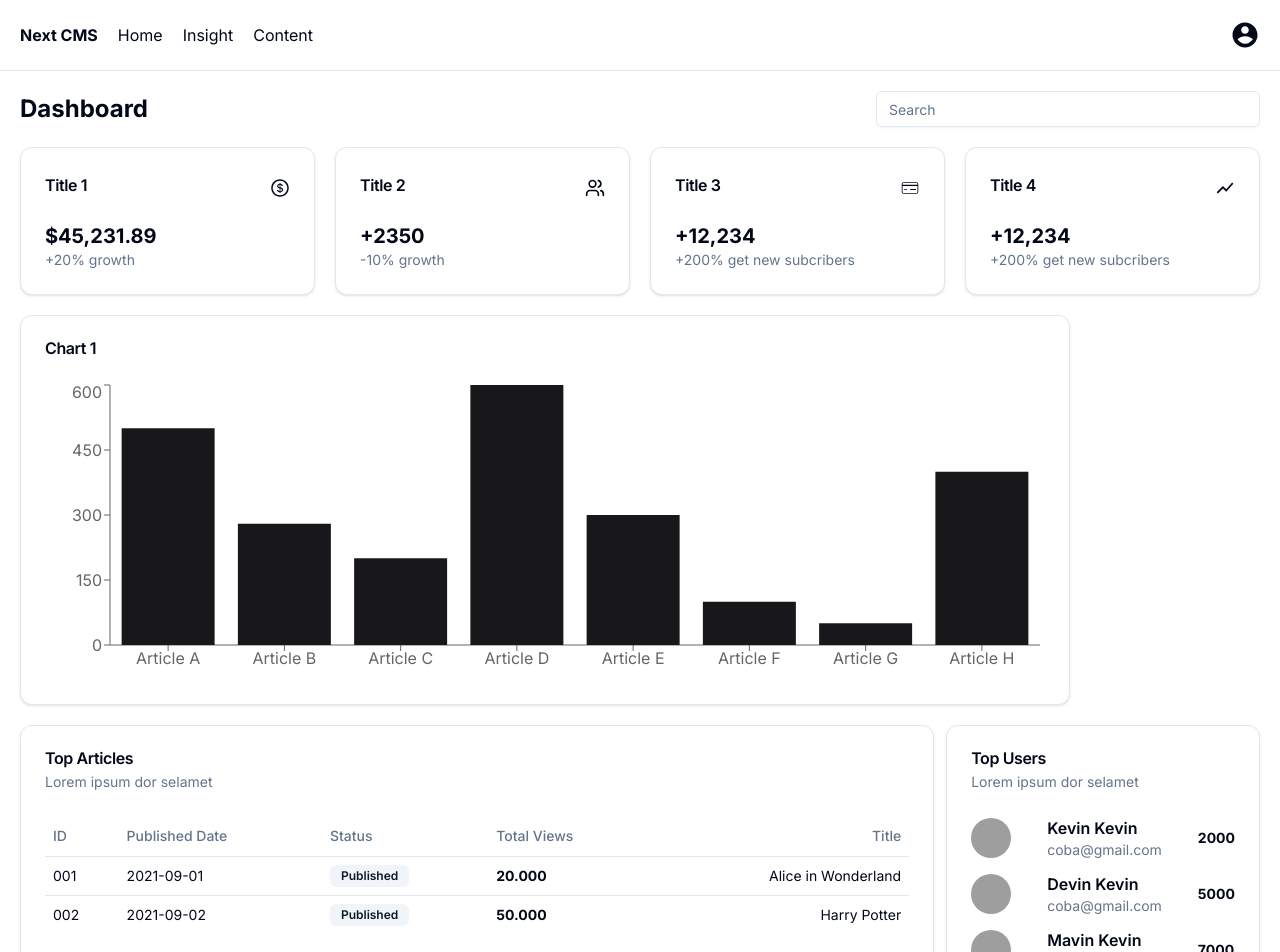
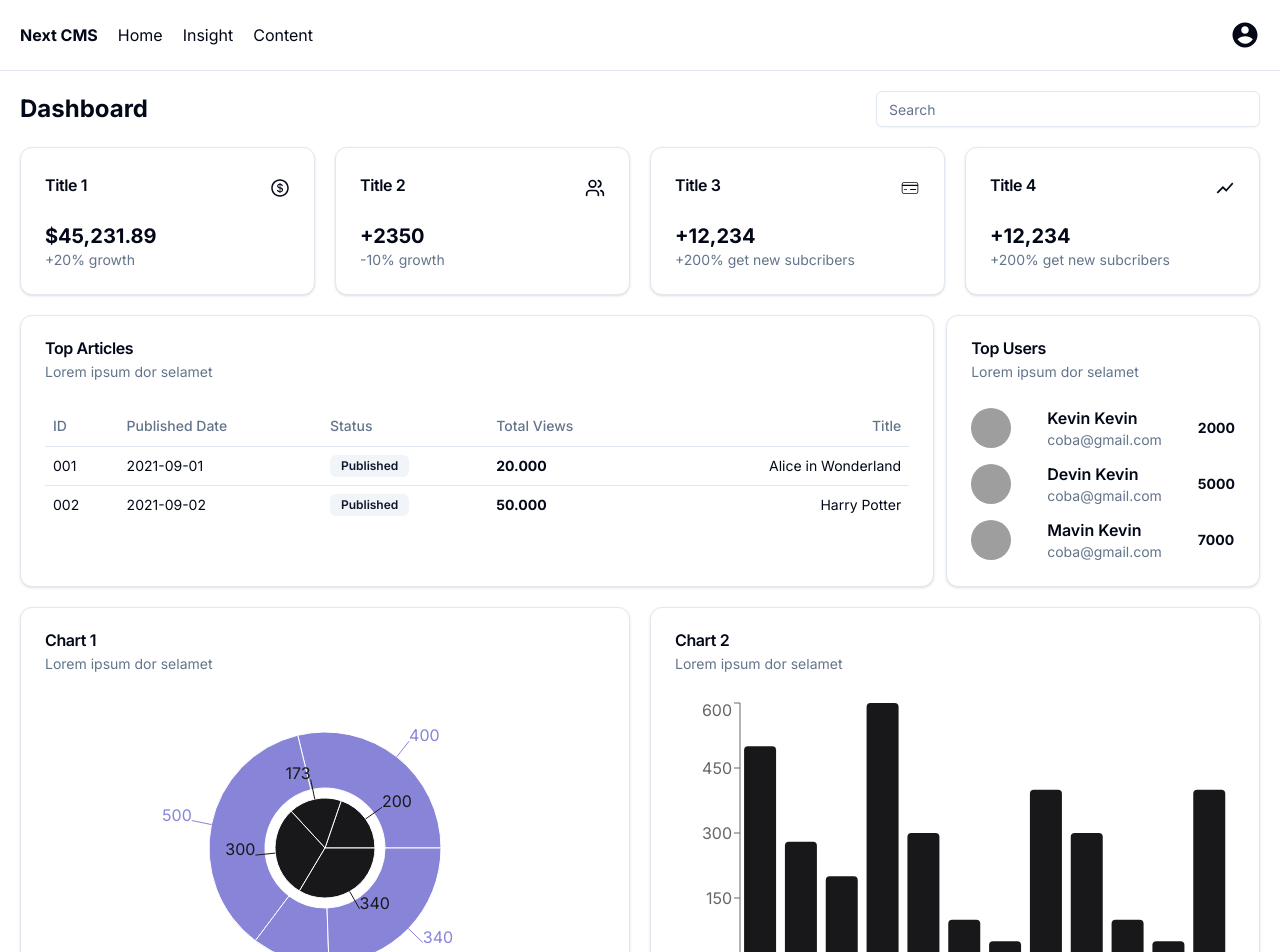
Before and after one commit to rully-saputra15/next-cms, a Next.js app: page / in a window 1280 px wide. Shown: the top 952 px of the page. Built offline with nearby package versions, Linux system fonts and the light colour scheme; grey boxes are pictures that could not be loaded.

Commit message:
feat: add charts

```diff
--- /dev/null
+++ b/src/components/core/InformationCard.tsx
@@ -0,0 +1,34 @@
+import React from 'react';
+import {
+  Card,
+  CardContent,
+  CardDescription,
+  CardHeader,
+  CardTitle
+} from '@/components/ui/card';
+
+type Props = {
+  title: string;
+  description: string;
+  containerClassName?: string;
+  children: React.ReactNode;
+};
+
+const InformationCard = ({
+  title,
+  description,
+  containerClassName,
+  children
+}: Props) => {
+  return (
+    <Card className={containerClassName}>
+      <CardHeader>
+        <CardTitle>{title}</CardTitle>
+        <CardDescription>{description}</CardDescription>
+      </CardHeader>
+      <CardContent>{children}</CardContent>
+    </Card>
+  );
+};
+
+export default React.memo(InformationCard);
--- /dev/null
+++ b/src/components/core/index.ts
@@ -0,0 +1,2 @@
+export { default as Header } from './Header';
+export { default as InformationCard } from './InformationCard';
--- a/src/components/home/HomePage.tsx
+++ b/src/components/home/HomePage.tsx
@@ -1,17 +1,9 @@
-'use client';
-
 import InsightSection from './blocks/InsightSection';
 import TableSection from './blocks/TableSection';
-import {
-  Card,
-  CardContent,
-  CardDescription,
-  CardHeader,
-  CardTitle
-} from '../ui/card';
 import TopUsersComponent from './blocks/TopUsersComponent';
 import { Input } from '../ui/input';
 import ChartSection from './blocks/ChartSection';
+import { InformationCard } from '../core';
 
 const HomePage = () => {
   return (
@@ -21,27 +13,24 @@ const HomePage = () => {
         <Input className="max-w-sm" placeholder="Search" />
       </section>
       <InsightSection />
+
+      <section className="flex flex-row items-stretch justify-between gap-3 flex-wrap">
+        <InformationCard
+          title="Top Articles"
+          description="Lorem ipsum dor selamet"
+          containerClassName="flex-1"
+        >
+          <TableSection />
+        </InformationCard>
+        <InformationCard
+          title="Top Users"
+          description="Lorem ipsum dor selamet"
+          containerClassName="flex-2"
+        >
+          <TopUsersComponent />
+        </InformationCard>
+      </section>
       <ChartSection />
-      <section className="flex flex-row items-stretch justify-between gap-3 flex-wrap">
-        <Card className="flex-1">
-          <CardHeader>
-            <CardTitle>Top Articles</CardTitle>
-            <CardDescription>Lorem ipsum dor selamet</CardDescription>
-          </CardHeader>
-          <CardContent>
-            <TableSection />
-          </CardContent>
-        </Card>
-        <Card className="flex-2">
-          <CardHeader>
-            <CardTitle>Top Users</CardTitle>
-            <CardDescription>Lorem ipsum dor selamet</CardDescription>
-          </CardHeader>
-          <CardContent>
-            <TopUsersComponent />
-          </CardContent>
-        </Card>
-      </section>
     </main>
   );
 };
--- a/src/components/home/blocks/ChartSection.tsx
+++ b/src/components/home/blocks/ChartSection.tsx
@@ -1,6 +1,6 @@
 'use client';
 
-import { Card, CardContent, CardHeader, CardTitle } from '@/components/ui/card';
+import { InformationCard } from '@/components/core';
 import { mainColor } from '@/helpers/colors';
 import React from 'react';
 import {
@@ -12,7 +12,9 @@ import {
   CartesianGrid,
   Tooltip,
   Legend,
-  ResponsiveContainer
+  ResponsiveContainer,
+  PieChart,
+  Pie
 } from 'recharts';
 
 const data = [
@@ -47,28 +49,121 @@ const data = [
   {
     name: 'Article H',
     views: '400'
+  },
+  {
+    name: 'Article I',
+    views: '300'
+  },
+  {
+    name: 'Article J',
+    views: '100'
+  },
+  {
+    name: 'Article K',
+    views: '50'
+  },
+  {
+    name: 'Article L',
+    views: '400'
   }
 ];
+
+const pieData = [
+  {
+    name: 'Group A',
+    value: 400
+  },
+  {
+    name: 'Group B',
+    value: 500
+  },
+  {
+    name: 'Group C',
+    value: 150
+  },
+  {
+    name: 'Group D',
+    value: 340
+  }
+];
+
+const pieData2 = [
+  {
+    name: 'Group A',
+    value: 200
+  },
+  {
+    name: 'Group B',
+    value: 173
+  },
+  {
+    name: 'Group C',
+    value: 300
+  },
+  {
+    name: 'Group D',
+    value: 340
+  }
+];
+
+type ChartProps = {
+  title: string;
+  description: string;
+  className: string;
+  children: React.ReactNode;
+};
 
 const ChartSection = () => {
   return (
     <section className="flex flex-row flex-wrap justify-between items-stretch gap-5 min-h-48">
-      <Card>
-        <CardHeader>
-          <CardTitle>Chart 1</CardTitle>
-        </CardHeader>
-        <CardContent>
-          <BarChart width={1000} height={300} data={data}>
+      <InformationCard
+        title="Chart 1"
+        description="Lorem ipsum dor selamet"
+        containerClassName="flex-1"
+      >
+        <ResponsiveContainer width="100%" height={300}>
+          <PieChart>
+            <Pie
+              data={pieData}
+              dataKey="value"
+              nameKey="name"
+              cx="50%"
+              cy="50%"
+              fill="#8884d8"
+              innerRadius={60}
+              label
+            />
+            <Pie
+              data={pieData2}
+              dataKey="value"
+              nameKey="name"
+              cx="50%"
+              cy="50%"
+              fill={mainColor}
+              outerRadius={50}
+              label
+            />
+          </PieChart>
+        </ResponsiveContainer>
+      </InformationCard>
+      <InformationCard
+        title="Chart 2"
+        description="Lorem ipsum dor selamet"
+        containerClassName="flex-1"
+      >
+        <ResponsiveContainer width="100%" height={300}>
+          <BarChart data={data}>
             <XAxis dataKey="name" />
             <YAxis />
             <Bar
               dataKey="views"
               fill={mainColor}
               activeBar={<Rectangle fill="pink" stroke="blue" />}
+              radius={[4, 4, 0, 0]}
             />
           </BarChart>
-        </CardContent>
-      </Card>
+        </ResponsiveContainer>
+      </InformationCard>
     </section>
   );
 };
```
Also changed, not shown: 1 other file (tests, documents, lock files or other folders).
